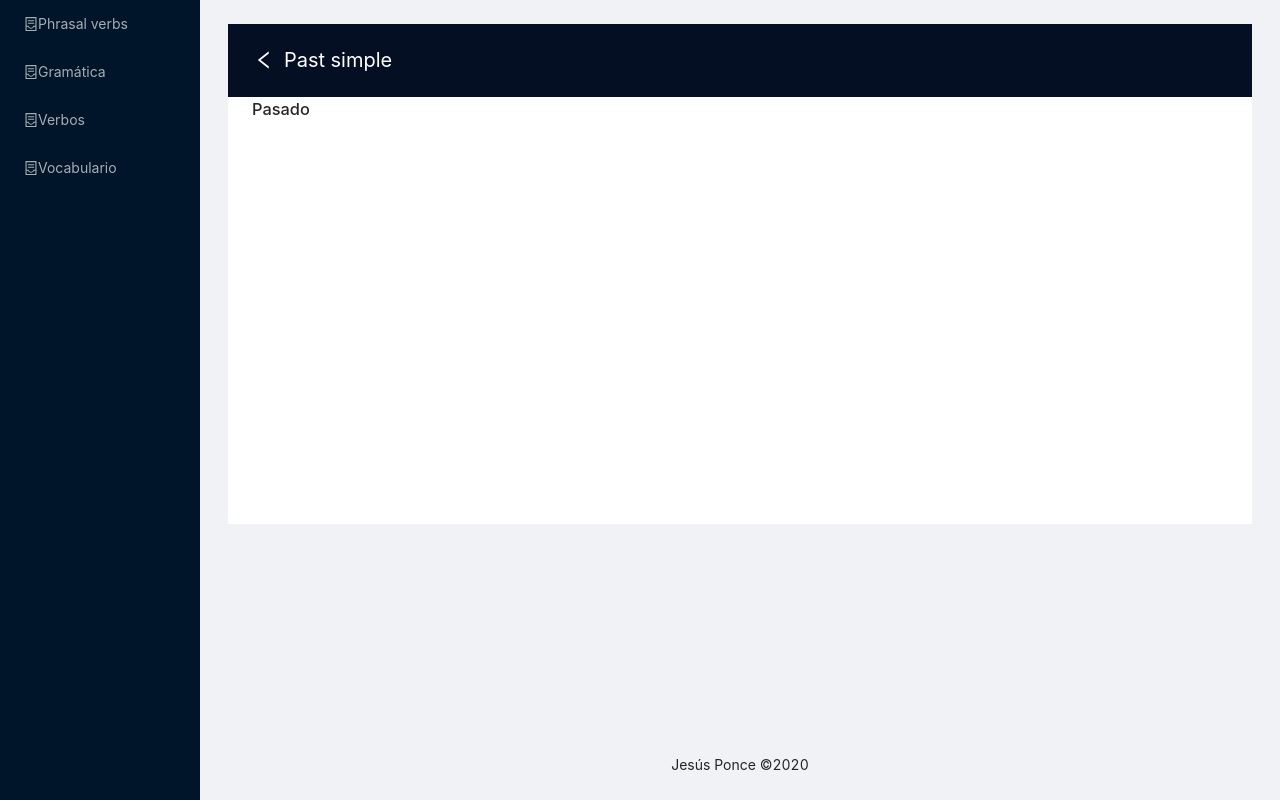
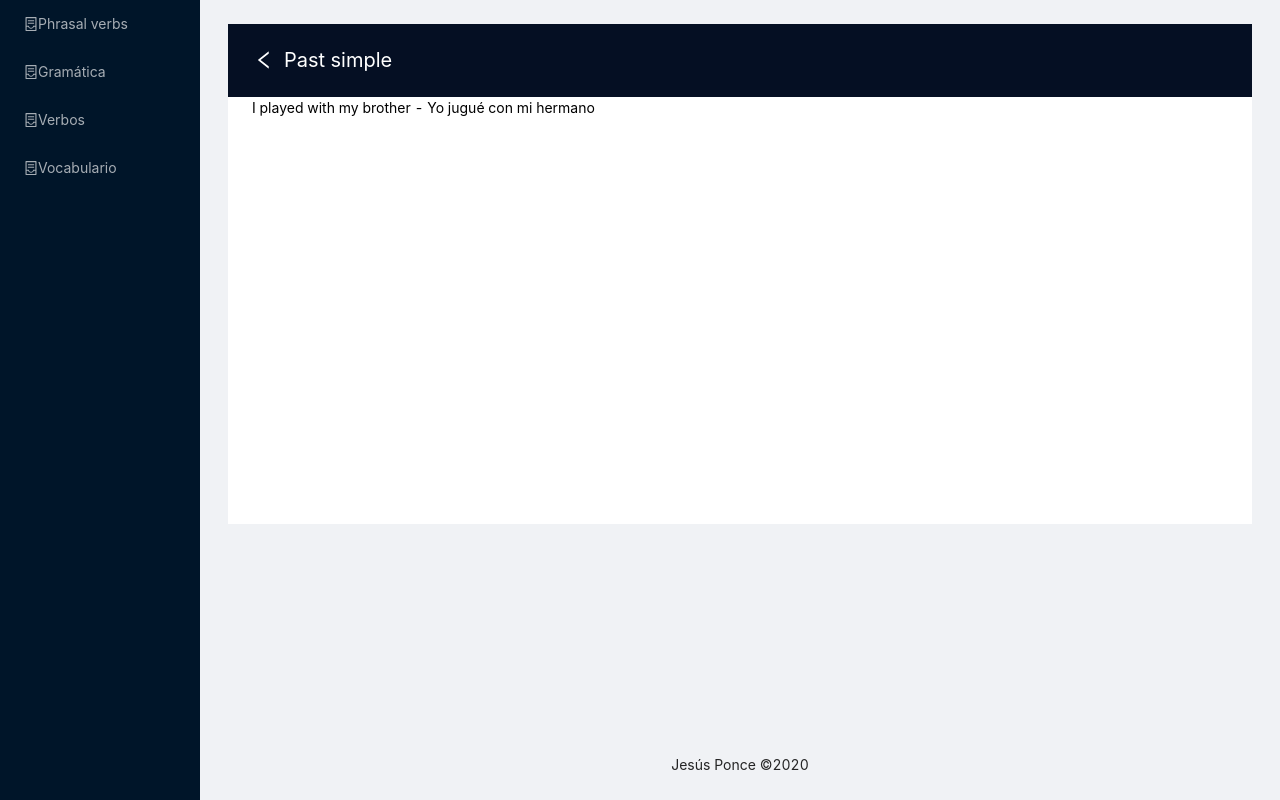
Before and after one commit to JesusEmmanuelPonce/english-front, a React (Create React App) app: page /past-simple in a window 1280 px wide. Built offline with nearby package versions, Linux system fonts and the light colour scheme.

Commit message:
past simple component

```diff
--- a/src/components/Grammar/PastSimple.js
+++ b/src/components/Grammar/PastSimple.js
@@ -7,7 +7,11 @@ const PastSiemple = () => {
             <Header
                 title="Past simple"
             />
-            <h1>Pasado</h1>
+            <div>
+               <div>
+                    I played with my brother - Yo jugué con mi hermano
+                </div>
+            </div>
         </>
     )
 }
```
